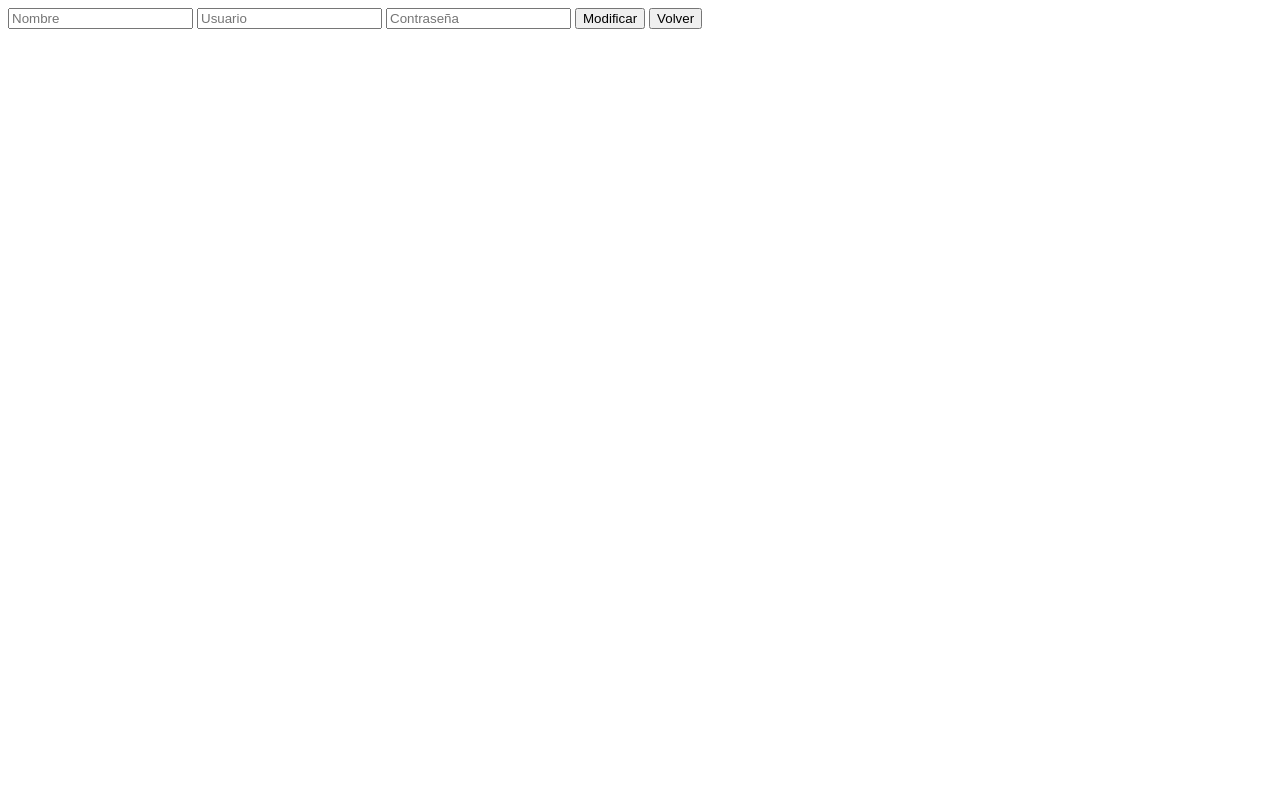
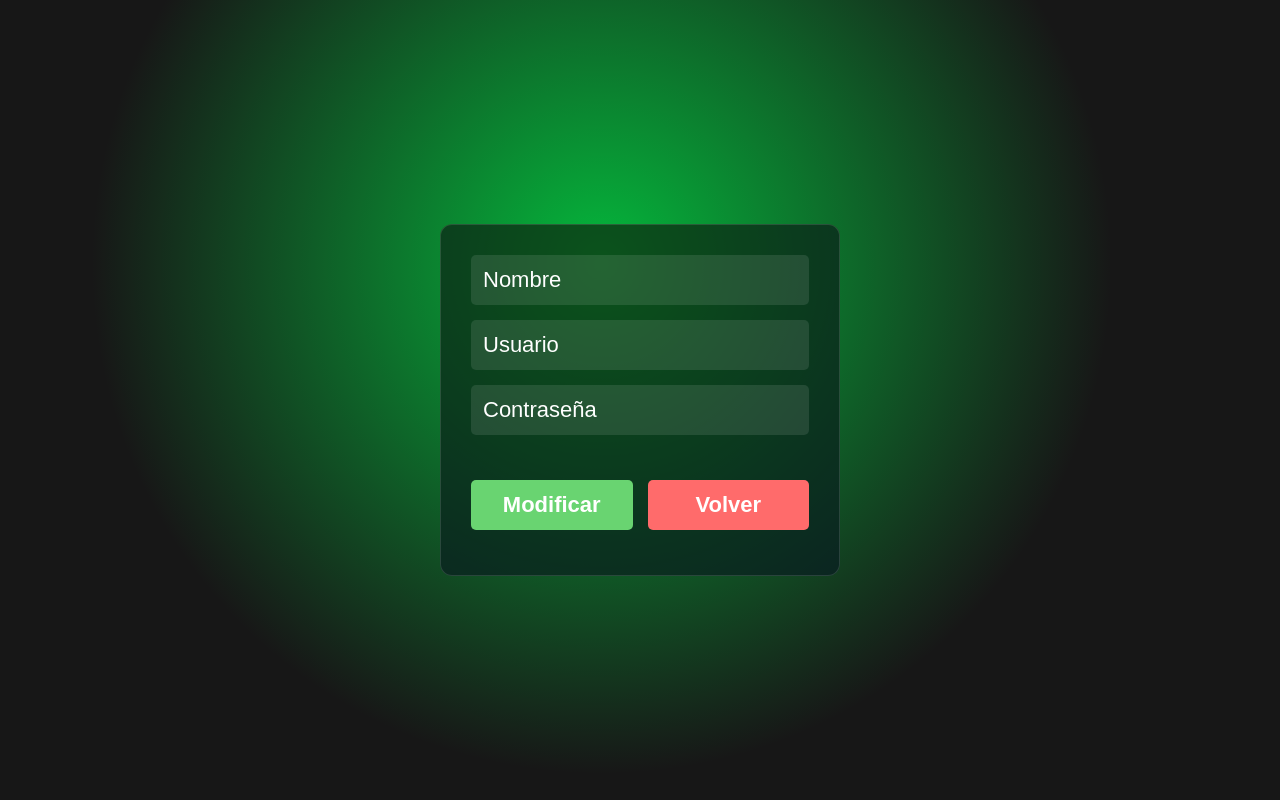
Before and after one commit to EloySM/Proyecto, a PHP site: page /modificarPerfil.php in a window 1280 px wide. Run offline with PHP 8.4, Linux system fonts and the light colour scheme.

Commit message:
Mas ajustes en el apartado usuario y modificar perfil usuario

```diff
--- /dev/null
+++ b/app/view/css/modificarPerfil.css
@@ -0,0 +1,80 @@
+* {
+    padding: 0;
+    margin: 0;
+    box-sizing: border-box;
+}
+
+body {
+    font-family: Arial, sans-serif;
+    line-height: 1.6;
+    background-color: #171717;
+    background-image: radial-gradient(circle at 47% 33%, rgba(0, 224, 69, 0.8) 0, transparent 59%);
+    display: flex;
+    justify-content: center;
+    align-items: center;
+    min-height: 100vh;
+}
+
+form {
+    backdrop-filter: saturate(180%);
+    background-color: rgba(17, 25, 40, 0.7);
+    border-radius: 12px;
+    border: 1px solid rgba(255, 255, 255, 0.125);
+    padding: 30px;
+    max-width: 400px;
+}
+
+input::placeholder {
+    color: white;
+}
+
+input[type="submit"] {
+    color: white;
+    width: 100%;
+    padding: 12px;
+    margin-bottom: 15px;
+    border: none;
+    border-radius: 5px;
+    background-color: rgba(105, 212, 113, 1);
+    /* Fondo verde */
+    font-size: 22px;
+    cursor: pointer;
+    font-weight: bold;
+    transition: background-color 0.3s ease, color 0.3s ease;
+}
+
+input[type="text"], input[type="password"] {
+    width: 100%;
+    padding: 12px;
+    margin-bottom: 15px;
+    border: none;
+    border-radius: 5px;
+    background-color: rgba(255, 255, 255, 0.1);
+    color: white;
+    font-size: 22px;
+    transition: background-color 0.3s;
+}
+
+input[type="text"]:hover, input[type="password"]:hover {
+    background-color: rgba(255, 255, 255, 0.2);
+}
+
+input[type="submit"]:hover {
+    background-color: rgba(105, 212, 113, 0.6);
+    font-weight: bold;
+}
+
+#volver {
+    background-color: rgb(255, 107, 107);
+    color: white;
+
+    &:hover {
+        background-color: rgb(255, 107, 107, 0.6);
+    }
+}
+
+form div {
+    margin-top: 30px;
+    display: flex;
+    gap: 15px;
+}
--- a/app/view/modificarPerfil.php
+++ b/app/view/modificarPerfil.php
@@ -11,6 +11,7 @@ require_once "../controller/UsuarioController.php";
     <meta charset="UTF-8">
     <meta name="viewport" content="width=device-width, initial-scale=1.0">
     <title>Document</title>
+    <link rel="stylesheet" href="css/modificarPerfil.css">
 </head>
 
 <body>
@@ -19,8 +20,11 @@ require_once "../controller/UsuarioController.php";
         <input type="text" name="nombre" id="nombre" placeholder="Nombre">
         <input type="text" name="usuario" id="usuario" placeholder="Usuario">
         <input type="password" name="contraseña" id="contraseña" placeholder="Contraseña">
-        <input type="submit" value="Modificar" name="Modificar">
-        <input type="submit" value="Volver" name="Volver">
+
+        <div>
+            <input id="modificar" type="submit" value="Modificar" name="Modificar">
+            <input id="volver" type="submit" value="Volver" name="Volver">
+        </div>
     </form>
 
 
@@ -45,9 +49,16 @@ require_once "../controller/UsuarioController.php";
 
         $usuarioController = new UsuarioController();
         $result = $usuarioController->modificarUsuario($id, $nombre, $usuario, $contraseña);
-    }
 
-    if ($_SERVER['REQUEST_METHOD'] == 'POST' && isset($_POST['Volver'])) {
+        // Verificación de éxito
+        if ($result) {
+            echo "<p>Perfil modificado con éxito.</p>";
+            header('Location: paginaUsuario.php'); // Redirige después de la modificación
+            exit();
+        } else {
+            echo "<p>No se pudo modificar el perfil. Intente de nuevo más tarde.</p>";
+        }
+    } else if ($_SERVER['REQUEST_METHOD'] == 'POST' && isset($_POST['Volver'])) {
         header('Location: paginaUsuario.php');
     }
 
--- a/app/view/paginaUsuario.php
+++ b/app/view/paginaUsuario.php
@@ -22,7 +22,6 @@ session_start(); // Iniciamos la sesión para guardar el nombre del usuario
 
     <form method="POST">
         <h1>Bienvenido: <?php echo $_SESSION['usuario']; ?></h1>
-        <input type="submit" value="Cerrar sesión" name="logout">
         <input type="submit" value="Modificar perfil" name="modificar">
         <input type="submit" value="Favoritos" name="favoritos">
         <input type="submit" value="Lista" name="lista">
@@ -32,6 +31,7 @@ session_start(); // Iniciamos la sesión para guardar el nombre del usuario
         <?php endif; ?>
 
         <input type="submit" value="Volver" name="volver">
+        <input type="submit" value="Cerrar sesión" name="logout">
     </form>
 
     <?php
```
Also changed, not shown: app/view/css/paginaUsuario.css (+12 -6 lines).
